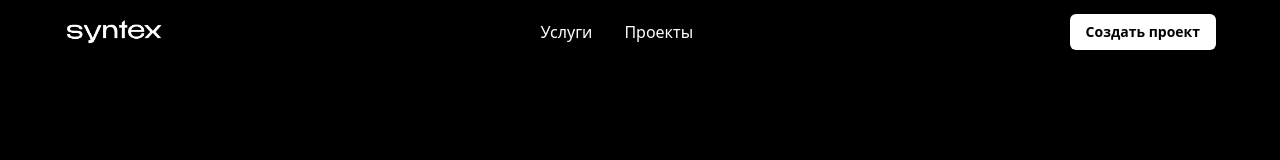
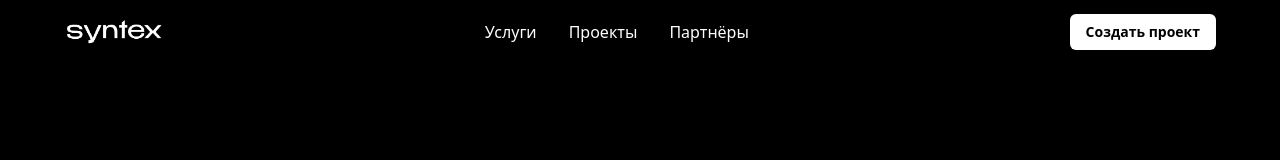
Before and after one commit to boro-dach/syntex-new, a Next.js app: page / in a window 1280 px wide. Shown: the top 160 px of the page. Built offline with nearby package versions, Linux system fonts and the light colour scheme; grey boxes are pictures that could not be loaded.

Commit message:
add partners button to header

```diff
--- a/app/components/shared/layout/Header.tsx
+++ b/app/components/shared/layout/Header.tsx
@@ -10,6 +10,7 @@ const Header = () => {
         <div className="flex flex-row items-center gap-8">
             <Link href='#services'>Услуги</Link>
             <Link href='#projects'>Проекты</Link>
+            <Link href='#partners'>Партнёры</Link>
         </div>
         <Button className='bg-white text-black hover:bg-zinc-200 transition-all duration-300 font-bold'>Создать проект</Button>
     </div>
```
